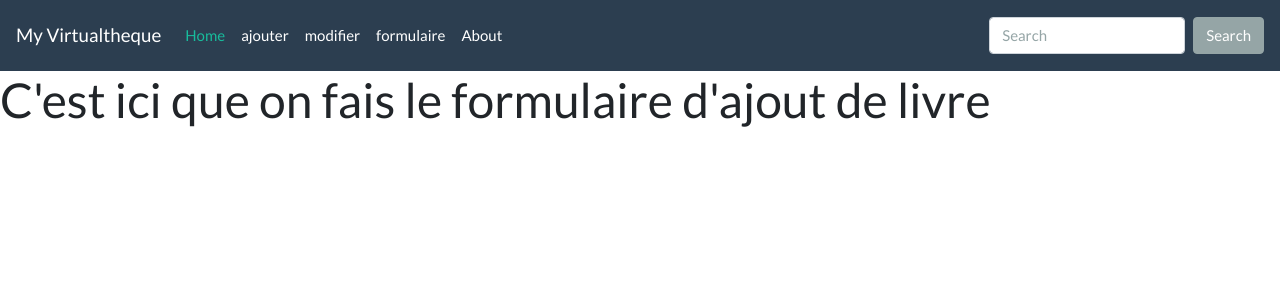
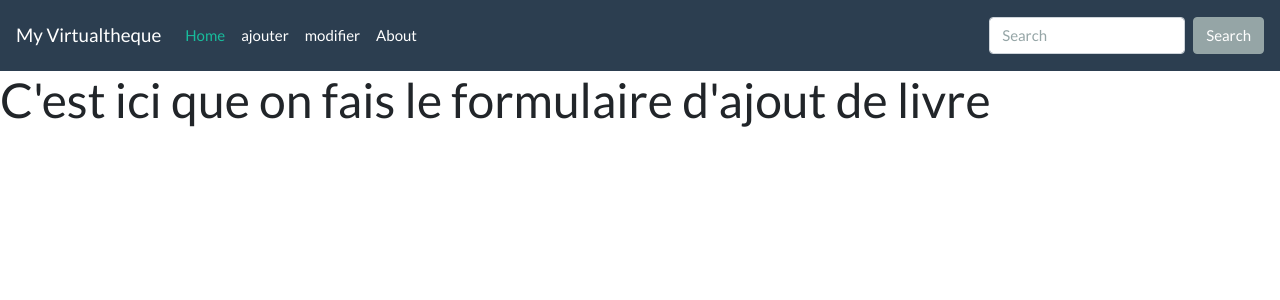
Before and after one commit to sebastienvolont/DEVIII-Gestionnaire_de_bibliotheque, a Symfony app: template templates/virtueltheque/addLivre.html.twig in a window 1280 px wide. Shown: the top 300 px of the page. Run offline with Twig, Linux system fonts and the light colour scheme; the template is opened without the code that fills it, so the values that code supplies are empty; some libraries are stand-ins or nearby versions.

```diff
--- a/templates/base.html.twig
+++ b/templates/base.html.twig
@@ -35,9 +35,6 @@
                     <a class="nav-link" href="/afficherLivre/1">modifier</a>
                 </li>
                 <li class="nav-item">
-                    <a class="nav-link" href="{{path('livre_create')}}">formulaire</a>
-                </li>
-                <li class="nav-item">
                     <a class="nav-link" href="{{path('information')}}">About</a>
                 </li>
 
```
Also changed, not shown: src/Controller/BlogController.php (+1 -11 lines).
